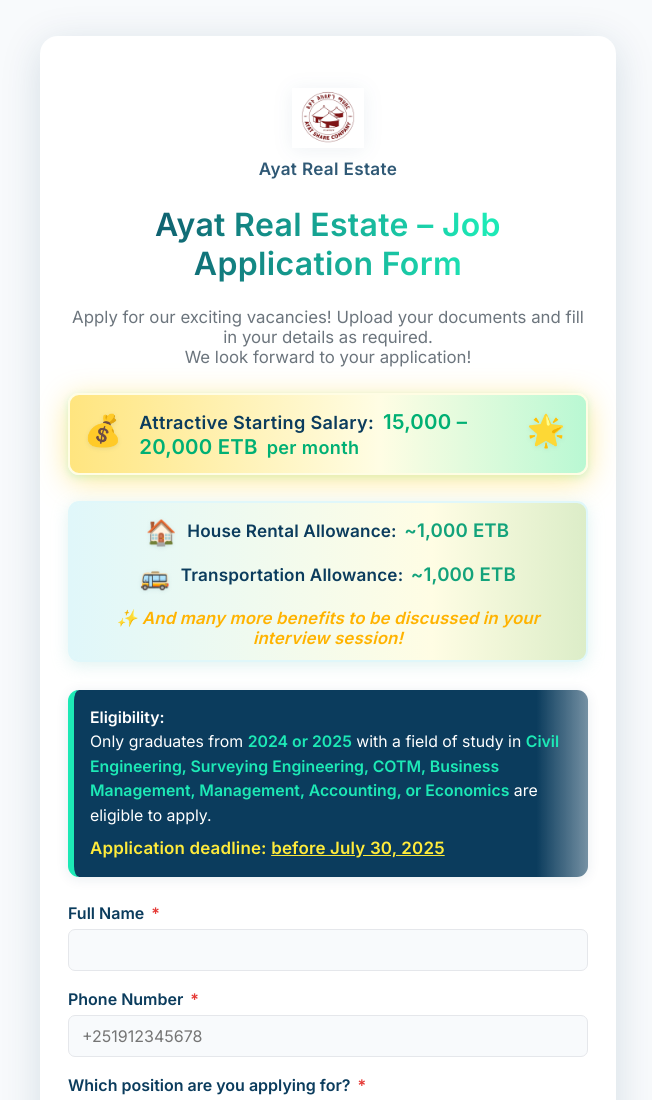
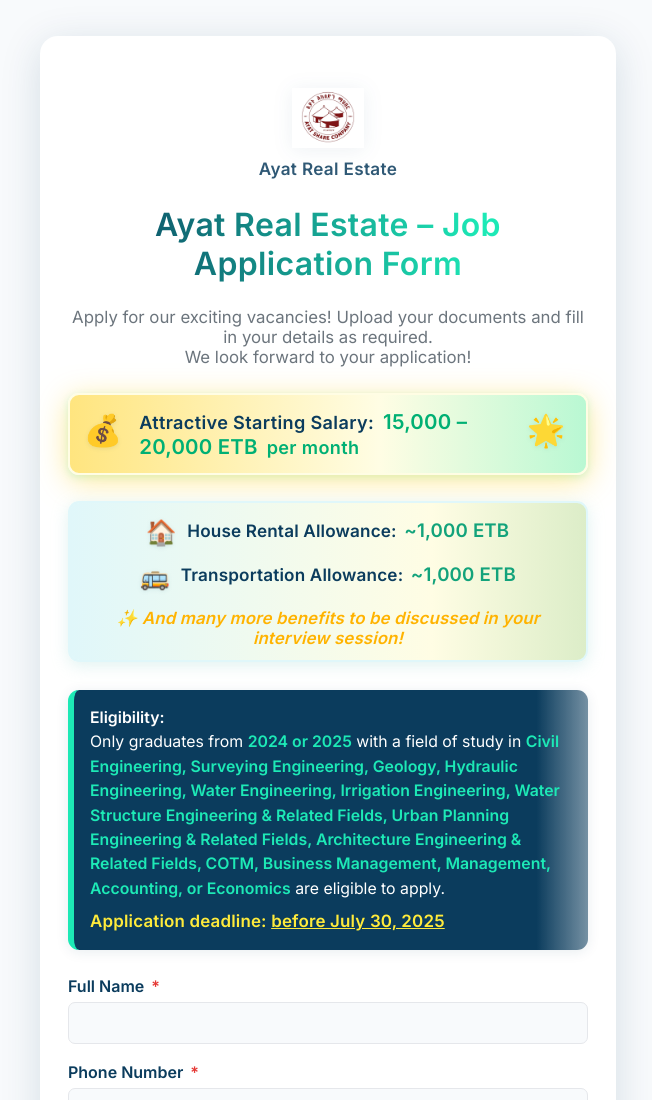
Before and after one commit to life181/ayat-job-application, a plain HTML site: page index.html in a window 1280 px wide. Shown: the top 1100 px of the page, without its empty margins (312-964 px from the left). Drawn offline with Linux system fonts and the light colour scheme.

Commit message:
index.html

```diff
--- a/index.html
+++ b/index.html
@@ -486,7 +486,7 @@
     </div>
     <div class="eligibility">
       <strong>Eligibility:</strong><br>
-      Only graduates from <span style="color:var(--accent);font-weight:700;">2024 or 2025</span> with a field of study in <span style="color:var(--accent);font-weight:700;">Civil Engineering, Surveying Engineering, COTM, Business Management, Management, Accounting, or Economics</span> are eligible to apply.
+      Only graduates from <span style="color:var(--accent);font-weight:700;">2024 or 2025</span> with a field of study in <span style="color:var(--accent);font-weight:700;">Civil Engineering, Surveying Engineering, Geology, Hydraulic Engineering, Water Engineering, Irrigation Engineering, Water Structure Engineering & Related Fields, Urban Planning Engineering & Related Fields, Architecture Engineering & Related Fields, COTM, Business Management, Management, Accounting, or Economics</span> are eligible to apply.
       <span class="deadline">Application deadline: <u>before July 30, 2025</u></span>
     </div>
     <form id="jobAppForm" action="https://getform.io/f/bdrgzjnb" method="POST" enctype="multipart/form-data" autocomplete="off" novalidate>
@@ -515,6 +515,13 @@
           <option>Civil Engineering</option>
           <option>Surveying Engineering</option>
           <option>COTM</option>
+          <option>Geology</option>
+          <option>Hydraulic Engineering</option>
+          <option>Water Engineering</option>
+          <option>Irrigation Engineering</option>
+          <option>Water Structure Engineering & Related Fields</option>
+          <option>Urban Planning Engineering & Related Fields</option>
+          <option>Architecture Engineering & Related Fields</option>
           <option>Business Management & Related</option>
           <option>Management & Related</option>
           <option>Accounting & Related</option>
```
